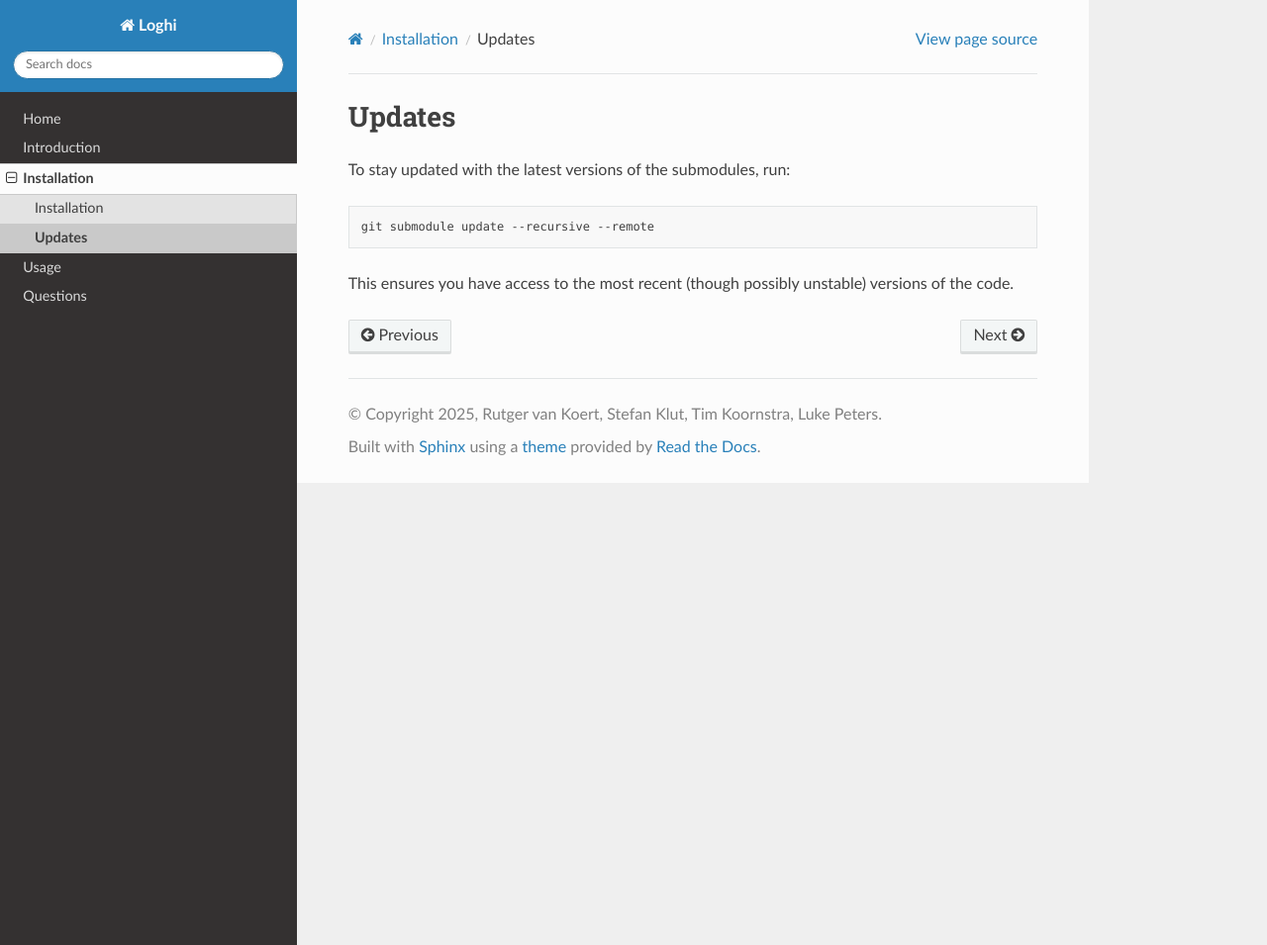
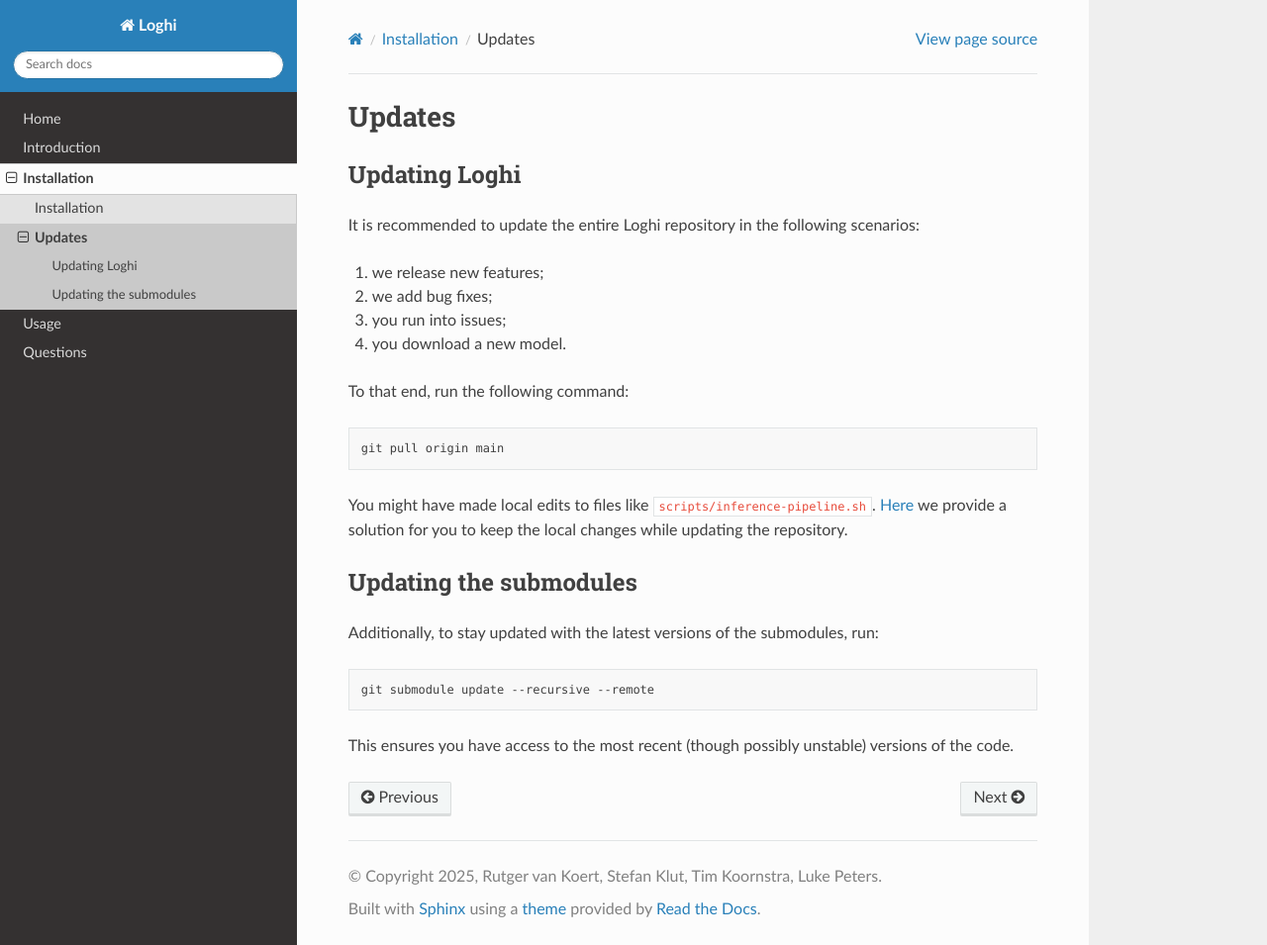
Before and after one commit to rvankoert/loghi, a Sphinx documentation site: the page built from docs/installation/updates.md, in a window 1280 px wide and 955 px high. Shown: the whole window at 99% size. Built offline with Sphinx 7.4.7 and the Read the Docs theme 3.1.0, drawn with Linux system fonts in a browser that asks for light colours.

Commit message:
update docs

````diff
--- a/docs/installation/updates.md
+++ b/docs/installation/updates.md
@@ -1,8 +1,24 @@
 # Updates
 
-<!-- content to be updated and explained -->
+## Updating Loghi
 
-To stay updated with the latest versions of the submodules, run:
+It is recommended to update the entire Loghi repository in the following scenarios:
+1. we release new features;
+2. we add bug fixes;
+3. you run into issues;
+4. you download a new model.
+
+To that end, run the following command:
+```bash
+git pull origin main
+```
+
+You might have made local edits to files like `scripts/inference-pipeline.sh`. [Here](../questions/troubleshooting) we provide a solution for you to keep the local changes while updating the repository.
+<!-- link to be updated -->
+
+## Updating the submodules
+
+Additionally, to stay updated with the latest versions of the submodules, run:
 
 ```bash
 git submodule update --recursive --remote
````
Also changed, not shown: docs/index.md (+7 -0 lines), docs/installation/index.md (+1 -1 lines), docs/installation/installation.md (+21 -14 lines), docs/questions/troubleshooting.md (+22 -13 lines), docs/usage/index.md (+1 -1 lines).
